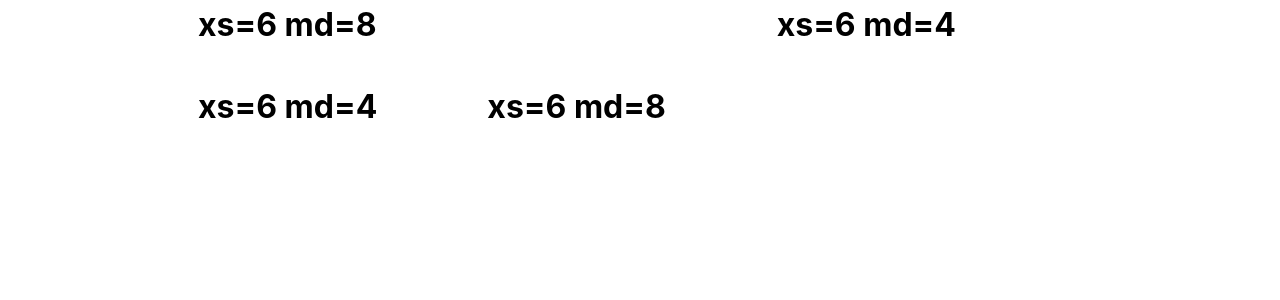
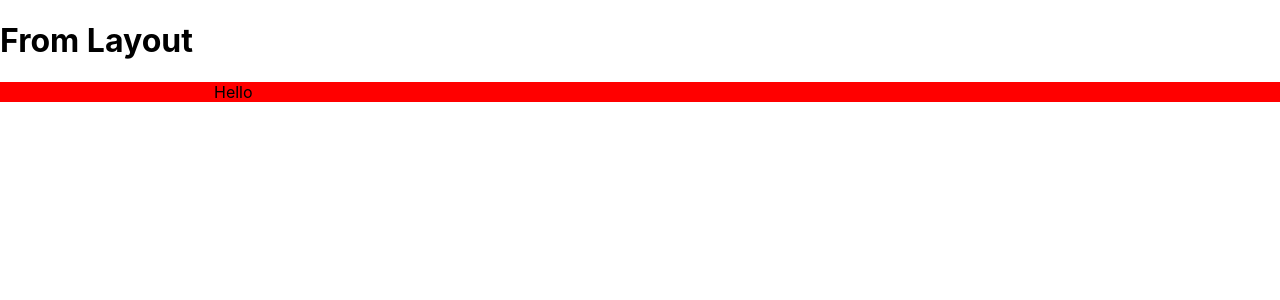
Before and after one commit to DanielRed007/info-country-manager, a Next.js app in the folder app/: page /detail in a window 1280 px wide. Shown: the top 300 px of the page. Built offline with nearby package versions, Linux system fonts and the light colour scheme.

Commit message:
layout fixed, ready to keep it up

```diff
--- a/app/pages/_app.tsx
+++ b/app/pages/_app.tsx
@@ -5,7 +5,9 @@ import Layout from "./client/components/Layout";
 
 export default function MyApp({ Component, pageProps }: AppProps) {
   return (
-    <Component {...pageProps} />
+    <Layout>
+      <Component />
+    </Layout>
   );
 }
 
--- a/app/pages/client/components/Layout.tsx
+++ b/app/pages/client/components/Layout.tsx
@@ -1,9 +1,12 @@
 import type { ReactChildren, ReactNode, ReactChild } from "react";
 
-export default function Layout(children: any) {
+// The theme provider should go here to implement dark mode
+
+export default function Layout({ children }) {
     return (
       <>
-        <main style={{backgroundColor: "red"}}>{children}</main>
+        <h1>From Layout</h1>
+        <main style={{backgroundColor: "red"}}>{ children }</main>
       </>
     )
 }
--- a/app/pages/detail.tsx
+++ b/app/pages/detail.tsx
@@ -16,20 +16,7 @@ export default function Detail (){
     <>
         <Container maxWidth="md">
             <Box sx={{ flexGrow: 1 }}>
-                <Grid container spacing={2}>
-                <Grid xs={6} md={8}>
-                    <h1>xs=6 md=8</h1>
-                </Grid>
-                <Grid xs={6} md={4}>
-                    <h1>xs=6 md=4</h1>
-                </Grid>
-                <Grid xs={6} md={4}>
-                    <h1>xs=6 md=4</h1>
-                </Grid>
-                <Grid xs={6} md={8}>
-                    <h1>xs=6 md=8</h1>
-                </Grid>
-                </Grid>
+                Hello
             </Box>
         </Container>
     </>
@@ -39,6 +26,7 @@ export default function Detail (){
 Detail.getLayout = function getLayout(page: ReactElement){
   return (
     <Layout>
+      <h1>Hello 1</h1>
       {page}
     </Layout>
   )
--- a/app/tsconfig.json
+++ b/app/tsconfig.json
@@ -4,7 +4,7 @@
     "lib": ["dom", "dom.iterable", "esnext"],
     "allowJs": true,
     "skipLibCheck": true,
-    "strict": true,
+    "strict": false,
     "forceConsistentCasingInFileNames": true,
     "noEmit": true,
     "esModuleInterop": true,
```
